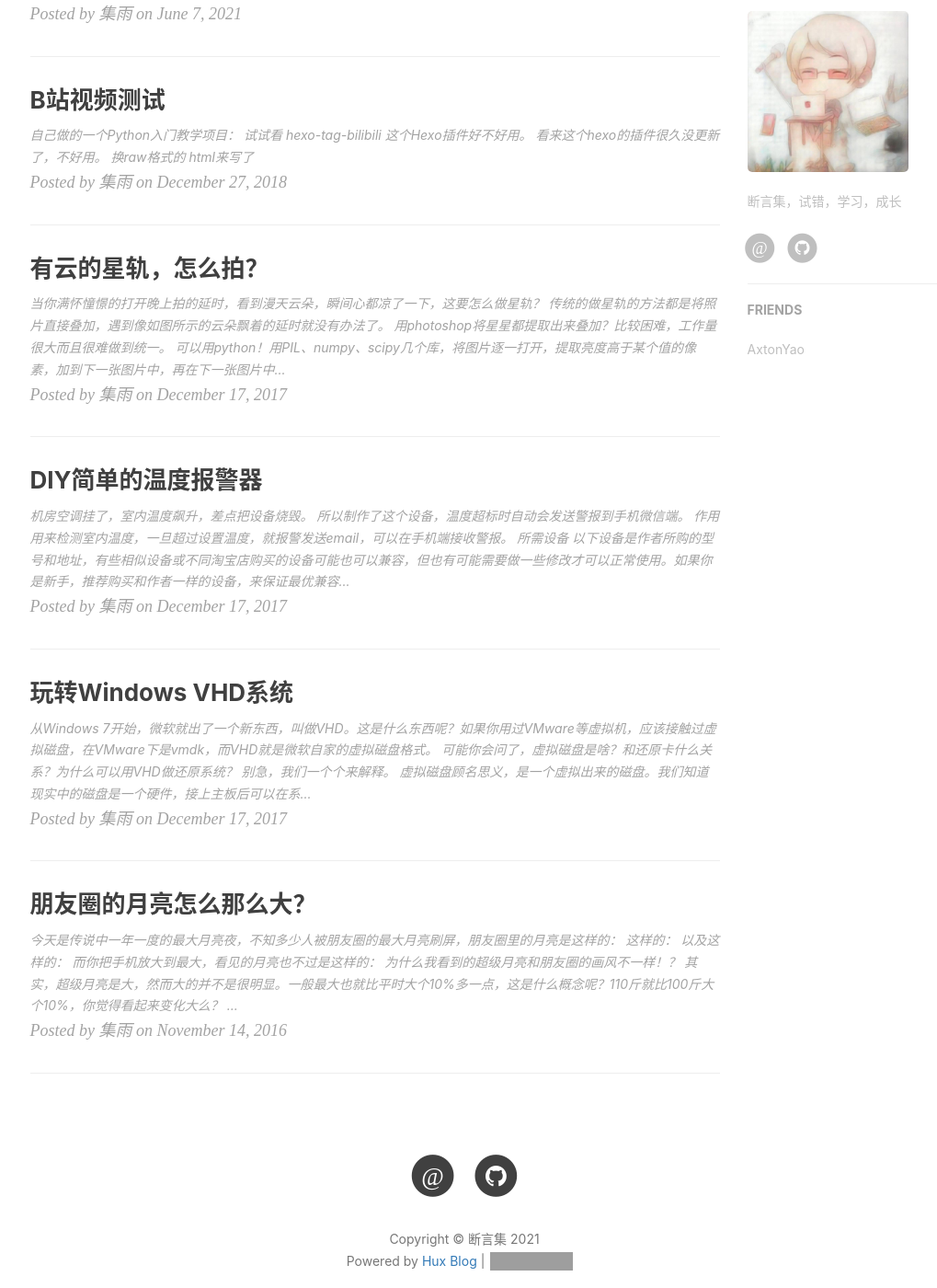
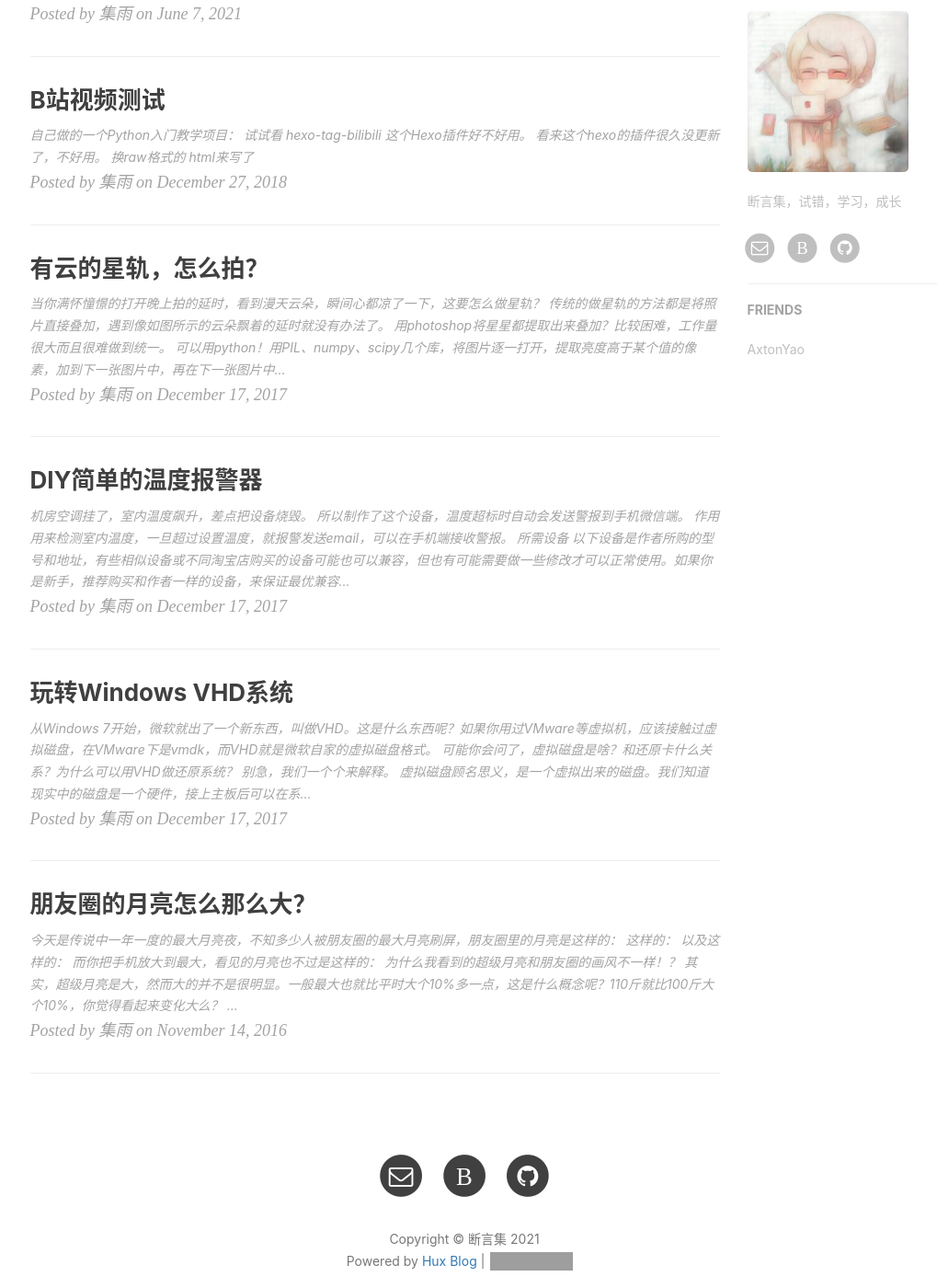
Before and after one commit to RainGather/RainGather.github.io, a Jekyll site: the page built from index.html, in a window 1280 px wide and 1400 px high, scrolled down 583 px. Shown: the whole window at 92% size, without its empty margins (135-1154 px from the left). Built offline with Jekyll 4.4.1, drawn with Linux system fonts in a browser that asks for light colours; nearby versions of some CDN libraries; the list of posts is cut into pages by our own code; comment, search, counter and statistics services are not loaded; grey boxes are pictures that could not be loaded.

Commit message:
[GCI] [UPDATE] add bilibili link

```diff
--- a/_config.yml
+++ b/_config.yml
@@ -17,6 +17,7 @@ RSS: false
 #zhihu_username:    raingather
 github_username: raingather
 email: 1809523092@qq.com
+bilibili_uid: 72312661
 #twitter_username:  raingather
 #facebook_username: raingather
 #linkedin_username:  firstname-lastname-idxxxx
--- a/_includes/sns-links.html
+++ b/_includes/sns-links.html
@@ -33,7 +33,17 @@
     <a target="_blank" href="mailto:{{ site.email }}">
       <span class="fa-stack fa-lg">
         <i class="fa fa-circle fa-stack-2x"></i>
-        <i class="fa fa-stack-1x fa-inverse">@</i>
+        <i class="fa fa-envelope-o fa-stack-1x fa-inverse"></i>
+      </span>
+    </a>
+  </li>
+  {% endif %}
+  {% if site.bilibili_uid %}
+  <li>
+    <a target="_blank" href="https://space.bilibili.com/{{ site.bilibili_uid }}">
+      <span class="fa-stack fa-lg">
+        <i class="fa fa-circle fa-stack-2x"></i>
+        <i class="fa fa-stack-1x fa-inverse">B</i>
       </span>
     </a>
   </li>
```
